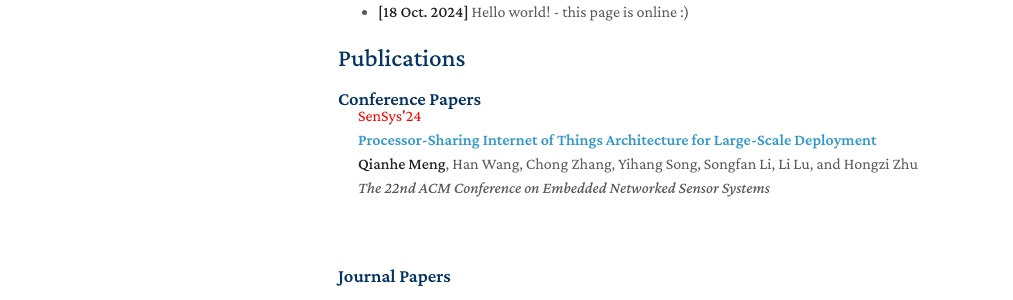
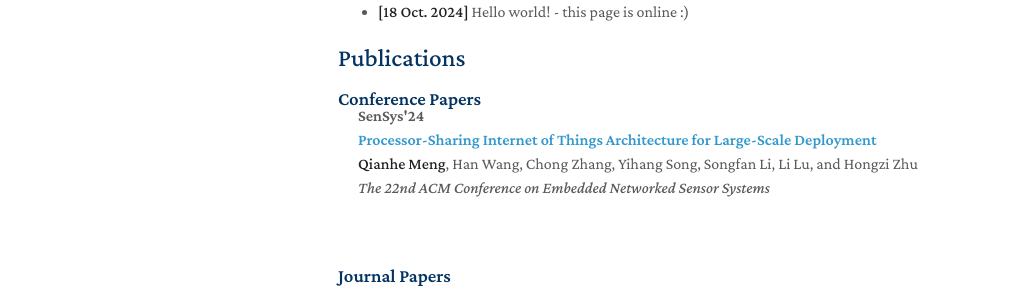
Before and after one commit to mqhyes/mqhyes.github.io, a Jekyll site: the page built from index.md, in a window 1280 px wide. Shown: the part 444-744 px from the top of the page, without its empty margins (132-1145 px from the left). Built offline with Jekyll 4.4.1, drawn with Linux system fonts in a browser that asks for light colours; a style sheet for code colours, icons or effects is not loaded.

Commit message:
Update publications_v2.md

```diff
--- a/_includes/publications_v2.md
+++ b/_includes/publications_v2.md
@@ -21,7 +21,7 @@
   <div class="col-sm-12" style="position: relative;padding-right: 15px;padding-left: 20px;">
       <div class="pub-detail">
          {% if link.conference_short %}
-         <div style="color: red; margin-right: 10px;">{{ link.conference_short }}</div>
+         <div class="title">{{ link.conference_short }}</div>
          {% endif %}
          <div class="title"><a href="{{ link.pdf }}">{{ link.title }}</a></div>
       </div>
```
